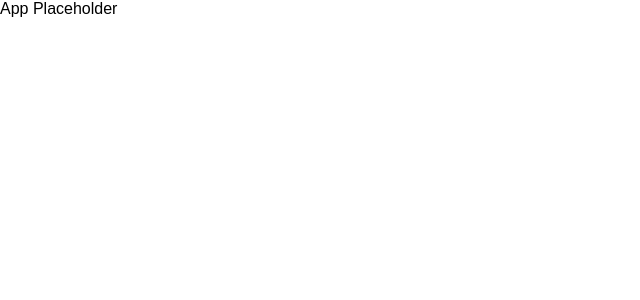
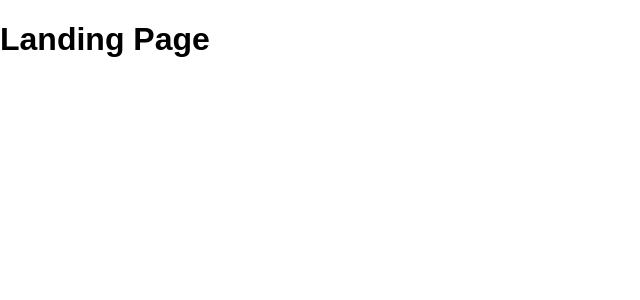
Before and after one commit to profydev/reddit-timer-seankozen, a React (Create React App) app: page / in a window 1280 px wide. Shown: the top 300 px of the page, without its empty margins (0-640 px from the left). Built offline with nearby package versions, Linux system fonts and the light colour scheme.

Commit message:
Routes created pointing to basic components

```diff
--- a/package.json
+++ b/package.json
@@ -8,6 +8,7 @@
     "@testing-library/user-event": "^12.0.11",
     "react": "^17.0.1",
     "react-dom": "^17.0.1",
+    "react-router-dom": "6",
     "react-scripts": "^4.0.1"
   },
   "scripts": {
--- a/src/App.js
+++ b/src/App.js
@@ -1,9 +1,18 @@
 import React from 'react';
+import {
+  Routes,
+  Route,
+} from 'react-router-dom';
+import LandingPage from './components/LandingPage';
+import Search from './components/Search';
 
 function App() {
   return (
     <div>
-      App Placeholder
+      <Routes>
+        <Route exact path="/" element={<LandingPage />} />
+        <Route path="/search" element={<Search />} />
+      </Routes>
     </div>
   );
 }
--- /dev/null
+++ b/src/components/LandingPage.js
@@ -0,0 +1,10 @@
+import React from 'react';
+
+function LandingPage() {
+  return (
+    <div>
+      <h1>Landing Page</h1>
+    </div>
+  );
+}
+export default LandingPage;
--- /dev/null
+++ b/src/components/Search.js
@@ -0,0 +1,11 @@
+import React from 'react';
+
+function Search() {
+  return (
+    <div>
+      <h1>Search Page</h1>
+    </div>
+  );
+}
+
+export default Search;
--- a/src/index.js
+++ b/src/index.js
@@ -1,5 +1,6 @@
 import React from 'react';
 import ReactDOM from 'react-dom';
+import { BrowserRouter } from 'react-router-dom';
 import App from './App';
 
 // CSS style sheets
@@ -7,4 +8,9 @@ import './styles/normalize.css';
 import './styles/global.css';
 
 // eslint-disable-next-line react/jsx-filename-extension
-ReactDOM.render(<App />, document.getElementById('root'));
+ReactDOM.render(
+  <BrowserRouter>
+    <App />
+  </BrowserRouter>,
+  document.getElementById('root'),
+);
```
Also changed, not shown: 1 other file (tests, documents, lock files or other folders).
